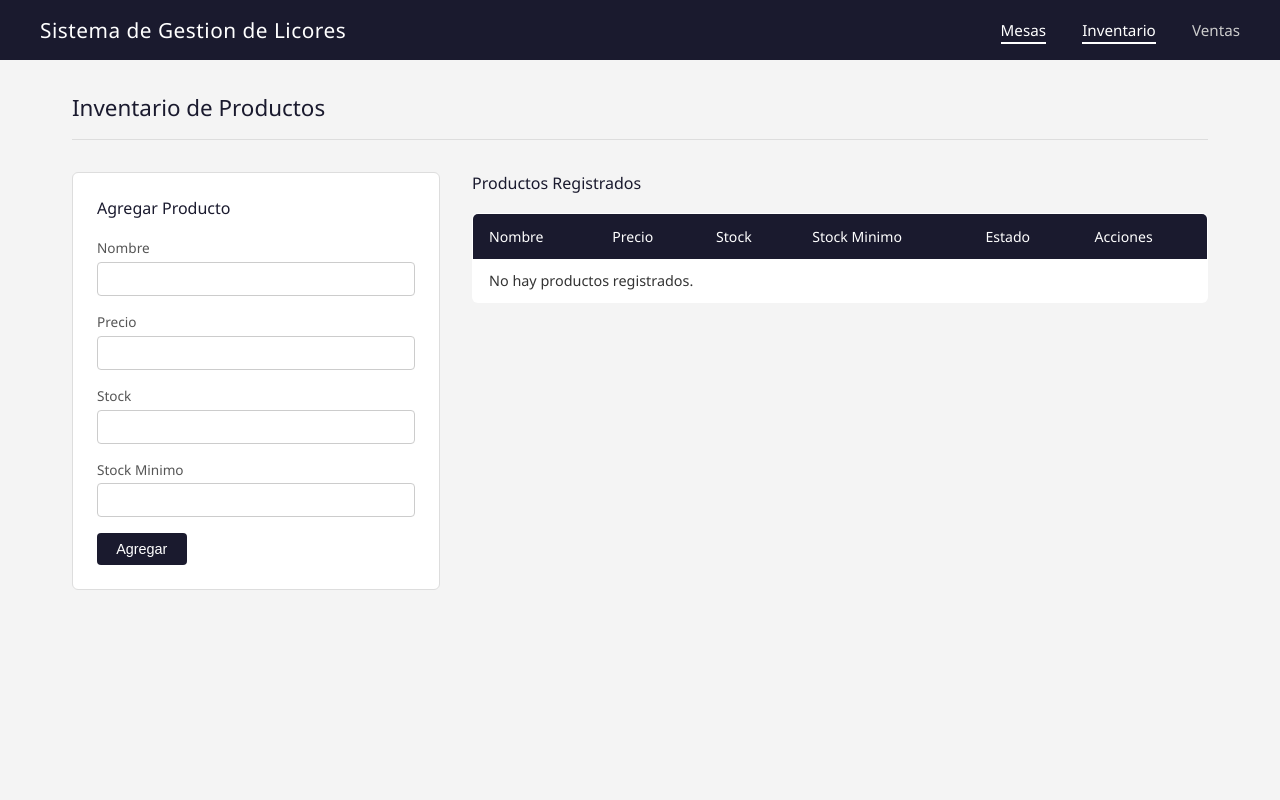
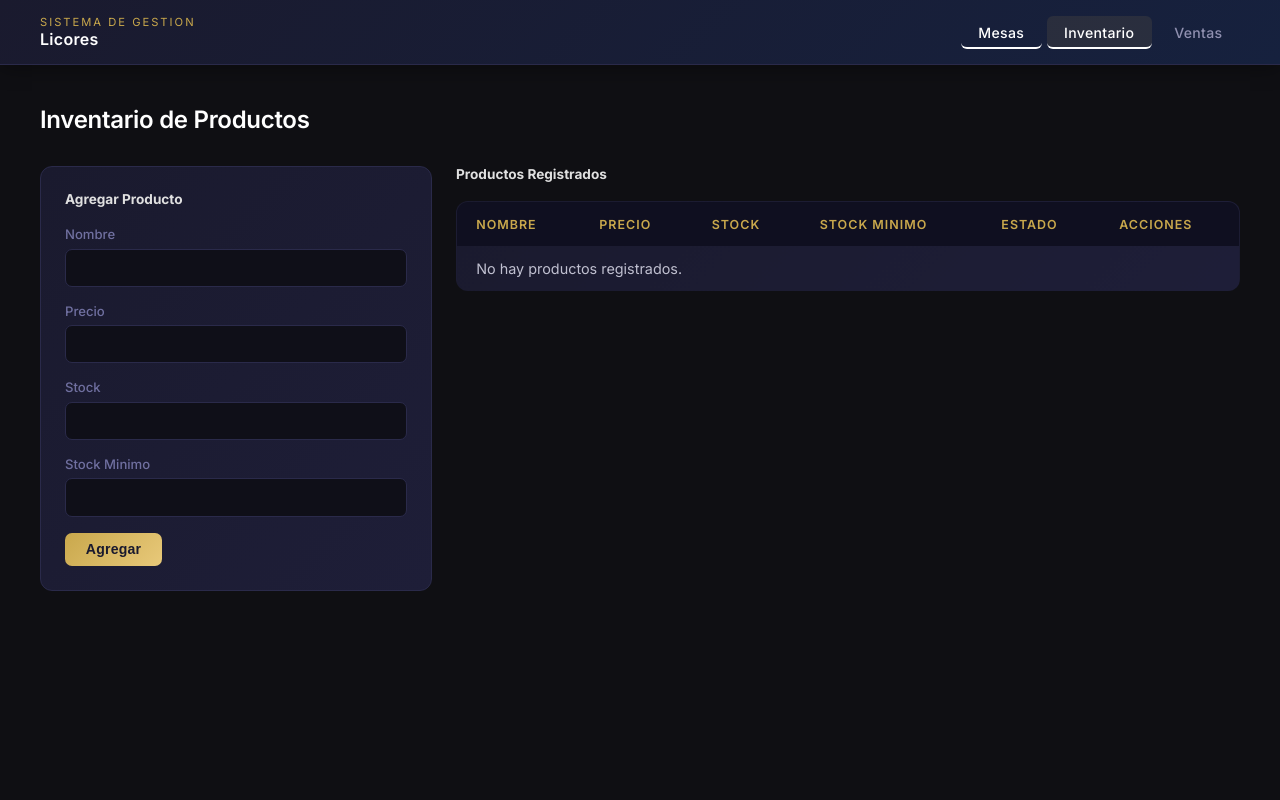
Before and after one commit to JuanDavidJR/licores-system, a Django app: page /inventario/ in a window 1280 px wide. Run offline with Django 5.2, Linux system fonts and the light colour scheme; data that the repository does not hold is empty.

Commit message:
mejora visual

```diff
--- a/static/css/styles.css
+++ b/static/css/styles.css
@@ -1,3 +1,5 @@
+@import url('https://fonts.googleapis.com/css2?family=Inter:wght@300;400;500;600;700&display=swap');
+
 * {
     margin: 0;
     padding: 0;
@@ -5,59 +7,91 @@
 }
 
 body {
-    font-family: 'Segoe UI', Tahoma, Geneva, Verdana, sans-serif;
-    background-color: #f4f4f4;
-    color: #333;
+    font-family: 'Inter', sans-serif;
+    background-color: #0f0f13;
+    color: #e0e0e0;
+    min-height: 100vh;
 }
 
 /* HEADER */
 header {
-    background-color: #1a1a2e;
-    color: #fff;
-    padding: 1rem 2rem;
+    background: linear-gradient(135deg, #1a1a2e 0%, #16213e 100%);
+    border-bottom: 1px solid #2a2a4a;
+    padding: 0 2.5rem;
+    height: 65px;
+    display: flex;
+    align-items: center;
+    position: sticky;
+    top: 0;
+    z-index: 100;
+    box-shadow: 0 2px 20px rgba(0,0,0,0.4);
 }
 
 .header-container {
     display: flex;
     justify-content: space-between;
     align-items: center;
-    max-width: 1200px;
+    width: 100%;
+    max-width: 1300px;
     margin: 0 auto;
 }
 
-header h1 {
-    font-size: 1.3rem;
-    font-weight: 500;
-    letter-spacing: 0.5px;
+.header-brand {
+    display: flex;
+    align-items: center;
+}
+
+.header-title {
+    display: flex;
+    flex-direction: column;
+}
+
+.header-title span:first-child {
+    font-size: 0.7rem;
+    font-weight: 400;
+    color: #c9a84c;
+    letter-spacing: 2px;
+    text-transform: uppercase;
+}
+
+.header-title span:last-child {
+    font-size: 1rem;
+    font-weight: 600;
+    color: #ffffff;
+    letter-spacing: 0.3px;
+}
+
+nav {
+    display: flex;
+    gap: 0.3rem;
 }
 
 nav a {
-    color: #ccc;
+    color: #9090b0;
     text-decoration: none;
-    margin-left: 2rem;
-    font-size: 0.95rem;
-    transition: color 0.2s;
+    font-size: 0.88rem;
+    font-weight: 500;
+    padding: 0.5rem 1.1rem;
+    border-radius: 6px;
+    transition: all 0.2s;
+    letter-spacing: 0.3px;
 }
 
 nav a:hover {
-    color: #fff;
+    color: #ffffff;
+    background-color: rgba(255,255,255,0.07);
+}
+
+nav a.active {
+    color: #c9a84c;
+    background-color: rgba(201,168,76,0.1);
 }
 
 /* MAIN */
 main {
-    max-width: 1200px;
-    margin: 2rem auto;
-    padding: 0 2rem;
-}
-
-/* FOOTER */
-footer {
-    text-align: center;
-    padding: 1.5rem;
-    background-color: #1a1a2e;
-    color: #aaa;
-    font-size: 0.85rem;
-    margin-top: 3rem;
+    max-width: 1300px;
+    margin: 2.5rem auto;
+    padding: 0 2.5rem;
 }
 
 /* PAGE HEADER */
@@ -66,169 +100,227 @@
     justify-content: space-between;
     align-items: center;
     margin-bottom: 2rem;
-    border-bottom: 1px solid #ddd;
-    padding-bottom: 1rem;
 }
 
 .page-header h2 {
-    font-size: 1.4rem;
-    font-weight: 500;
-    color: #1a1a2e;
+    font-size: 1.5rem;
+    font-weight: 600;
+    color: #ffffff;
+    letter-spacing: -0.3px;
 }
 
 /* BOTONES */
 .btn {
-    background-color: #1a1a2e;
-    color: #fff;
-    padding: 0.5rem 1.2rem;
+    background: linear-gradient(135deg, #c9a84c, #e8c97a);
+    color: #1a1a2e;
+    padding: 0.55rem 1.3rem;
     border: none;
-    border-radius: 4px;
+    border-radius: 7px;
     cursor: pointer;
-    font-size: 0.9rem;
+    font-size: 0.88rem;
+    font-weight: 600;
     text-decoration: none;
     display: inline-block;
-    transition: background-color 0.2s;
+    transition: all 0.2s;
+    letter-spacing: 0.2px;
 }
 
 .btn:hover {
-    background-color: #2e2e5e;
+    transform: translateY(-1px);
+    box-shadow: 0 4px 15px rgba(201,168,76,0.3);
 }
 
 .btn-secondary {
-    background-color: #888;
-    color: #fff;
-    padding: 0.5rem 1.2rem;
-    border: none;
-    border-radius: 4px;
+    background-color: transparent;
+    color: #9090b0;
+    padding: 0.55rem 1.3rem;
+    border: 1px solid #2a2a4a;
+    border-radius: 7px;
     cursor: pointer;
-    font-size: 0.9rem;
+    font-size: 0.88rem;
+    font-weight: 500;
     text-decoration: none;
     display: inline-block;
-    transition: background-color 0.2s;
+    transition: all 0.2s;
 }
 
 .btn-secondary:hover {
-    background-color: #666;
+    color: #ffffff;
+    border-color: #4a4a6a;
+    background-color: rgba(255,255,255,0.05);
 }
 
 .btn-cerrar {
-    background-color: #c0392b;
+    background: linear-gradient(135deg, #c0392b, #e74c3c);
     color: #fff;
-    padding: 0.7rem 1.5rem;
+    padding: 0.75rem 1.5rem;
     border: none;
-    border-radius: 4px;
+    border-radius: 7px;
     cursor: pointer;
     font-size: 0.95rem;
+    font-weight: 600;
     width: 100%;
     margin-top: 1rem;
-    transition: background-color 0.2s;
+    transition: all 0.2s;
 }
 
 .btn-cerrar:hover {
-    background-color: #a93226;
+    transform: translateY(-1px);
+    box-shadow: 0 4px 15px rgba(192,57,43,0.4);
 }
 
 .btn-eliminar {
-    background-color: #c0392b;
-    color: #fff;
-    padding: 0.3rem 0.8rem;
-    border: none;
-    border-radius: 4px;
+    background-color: transparent;
+    color: #e74c3c;
+    padding: 0.35rem 0.9rem;
+    border: 1px solid #e74c3c;
+    border-radius: 6px;
     cursor: pointer;
-    font-size: 0.85rem;
-    transition: background-color 0.2s;
+    font-size: 0.82rem;
+    font-weight: 500;
+    transition: all 0.2s;
 }
 
 .btn-eliminar:hover {
-    background-color: #a93226;
+    background-color: #e74c3c;
+    color: #fff;
 }
+
+/* DASHBOARD */
+.dashboard {
+    display: grid;
+    grid-template-columns: repeat(auto-fill, minmax(200px, 1fr));
+    gap: 1.2rem;
+    margin-bottom: 2rem;
+}
+
+.stat-card {
+    background: linear-gradient(135deg, #1a1a2e, #1e1e38);
+    border: 1px solid #2a2a4a;
+    border-radius: 12px;
+    padding: 1.3rem 1.5rem;
+    display: flex;
+    flex-direction: column;
+    gap: 0.5rem;
+    transition: all 0.2s;
+}
+
+.stat-card:hover {
+    border-color: #3a3a5a;
+    transform: translateY(-2px);
+}
+
+.stat-label {
+    font-size: 0.75rem;
+    font-weight: 500;
+    color: #6060a0;
+    text-transform: uppercase;
+    letter-spacing: 1px;
+}
+
+.stat-value {
+    font-size: 2rem;
+    font-weight: 700;
+    color: #ffffff;
+}
+
+.stat-value.libre { color: #2ecc71; }
+.stat-value.ocupada { color: #e74c3c; }
+.stat-value.alerta { color: #f39c12; }
+.stat-value.dorado { color: #c9a84c; }
 
 /* MESAS */
 .mesas-grid {
     display: grid;
     grid-template-columns: repeat(auto-fill, minmax(200px, 1fr));
-    gap: 1.5rem;
+    gap: 1.2rem;
 }
 
 .mesa-card {
-    background-color: #fff;
-    border-radius: 6px;
+    background: linear-gradient(135deg, #1a1a2e, #1e1e38);
+    border-radius: 12px;
     padding: 1.5rem;
     text-align: center;
-    border: 1px solid #ddd;
-    box-shadow: 0 1px 3px rgba(0,0,0,0.08);
+    border: 1px solid #2a2a4a;
+    transition: all 0.25s;
+    position: relative;
+    overflow: hidden;
+}
+
+.mesa-card::before {
+    content: '';
+    position: absolute;
+    top: 0;
+    left: 0;
+    right: 0;
+    height: 3px;
+}
+
+.mesa-card.libre::before {
+    background: linear-gradient(90deg, #27ae60, #2ecc71);
+}
+
+.mesa-card.ocupada::before {
+    background: linear-gradient(90deg, #c0392b, #e74c3c);
+}
+
+.mesa-card:hover {
+    transform: translateY(-3px);
+    box-shadow: 0 8px 25px rgba(0,0,0,0.3);
+    border-color: #3a3a5a;
 }
 
 .mesa-card h3 {
-    font-size: 1.1rem;
-    margin-bottom: 0.5rem;
-    color: #1a1a2e;
+    font-size: 1.2rem;
+    font-weight: 600;
+    color: #ffffff;
+    margin-bottom: 0.4rem;
 }
 
 .mesa-card .estado {
-    font-size: 0.9rem;
-    margin-bottom: 1rem;
+    font-size: 0.82rem;
     font-weight: 500;
+    margin-bottom: 1.2rem;
+    letter-spacing: 0.5px;
+    text-transform: uppercase;
 }
 
-.mesa-card.libre {
-    border-left: 4px solid #27ae60;
-}
-
-.mesa-card.libre .estado {
-    color: #27ae60;
-}
-
-.mesa-card.ocupada {
-    border-left: 4px solid #c0392b;
-}
-
-.mesa-card.ocupada .estado {
-    color: #c0392b;
-}
+.mesa-card.libre .estado { color: #2ecc71; }
+.mesa-card.ocupada .estado { color: #e74c3c; }
 
 /* PEDIDO */
 .pedido-container {
     display: grid;
     grid-template-columns: 1fr 2fr;
-    gap: 2rem;
+    gap: 1.5rem;
 }
 
-.pedido-form {
-    background-color: #fff;
+.pedido-form,
+.pedido-detalle {
+    background: linear-gradient(135deg, #1a1a2e, #1e1e38);
     padding: 1.5rem;
-    border-radius: 6px;
-    border: 1px solid #ddd;
+    border-radius: 12px;
+    border: 1px solid #2a2a4a;
 }
 
-.pedido-form h3 {
-    margin-bottom: 1.2rem;
-    font-size: 1rem;
-    color: #1a1a2e;
-    font-weight: 500;
-}
-
-.pedido-detalle {
-    background-color: #fff;
-    padding: 1.5rem;
-    border-radius: 6px;
-    border: 1px solid #ddd;
-}
-
+.pedido-form h3,
 .pedido-detalle h3 {
     margin-bottom: 1.2rem;
-    font-size: 1rem;
-    color: #1a1a2e;
-    font-weight: 500;
+    font-size: 0.85rem;
+    color: #c9a84c;
+    font-weight: 600;
+    text-transform: uppercase;
+    letter-spacing: 1px;
 }
 
 .total {
     text-align: right;
     margin-top: 1rem;
-    font-size: 1.1rem;
-    color: #1a1a2e;
+    font-size: 1.15rem;
+    color: #c9a84c;
+    font-weight: 600;
     padding-top: 0.8rem;
-    border-top: 1px solid #ddd;
+    border-top: 1px solid #2a2a4a;
 }
 
 /* FORMULARIOS */
@@ -238,53 +330,61 @@
 
 .form-group label {
     display: block;
-    font-size: 0.85rem;
-    color: #555;
-    margin-bottom: 0.3rem;
+    font-size: 0.82rem;
+    color: #7070a0;
+    margin-bottom: 0.4rem;
+    font-weight: 500;
 }
 
 .form-group input,
 .form-group select {
     width: 100%;
-    padding: 0.5rem 0.8rem;
-    border: 1px solid #ccc;
-    border-radius: 4px;
+    padding: 0.6rem 0.9rem;
+    border: 1px solid #2a2a4a;
+    border-radius: 7px;
     font-size: 0.9rem;
-    color: #333;
+    color: #e0e0e0;
+    background-color: #0f0f18;
+    transition: border-color 0.2s;
+    font-family: 'Inter', sans-serif;
 }
 
 .form-group input:focus,
 .form-group select:focus {
     outline: none;
-    border-color: #1a1a2e;
+    border-color: #c9a84c;
+    box-shadow: 0 0 0 3px rgba(201,168,76,0.1);
 }
 
 /* TABLAS */
 table {
     width: 100%;
     border-collapse: collapse;
-    background-color: #fff;
-    border-radius: 6px;
+    background: linear-gradient(135deg, #1a1a2e, #1e1e38);
+    border-radius: 12px;
     overflow: hidden;
-    border: 1px solid #ddd;
+    border: 1px solid #2a2a4a;
 }
 
 thead {
-    background-color: #1a1a2e;
-    color: #fff;
+    background-color: #0f0f20;
 }
 
 th {
-    padding: 0.8rem 1rem;
+    padding: 0.9rem 1.2rem;
     text-align: left;
-    font-size: 0.88rem;
-    font-weight: 500;
+    font-size: 0.78rem;
+    font-weight: 600;
+    color: #c9a84c;
+    text-transform: uppercase;
+    letter-spacing: 1px;
 }
 
 td {
-    padding: 0.75rem 1rem;
+    padding: 0.85rem 1.2rem;
     font-size: 0.9rem;
-    border-bottom: 1px solid #eee;
+    border-bottom: 1px solid #1e1e38;
+    color: #c0c0d0;
 }
 
 tr:last-child td {
@@ -292,71 +392,27 @@
 }
 
 tr:hover td {
-    background-color: #f9f9f9;
+    background-color: rgba(255,255,255,0.02);
 }
 
-.stock-bajo td {
-    color: #c0392b;
-}
+.stock-bajo td { color: #e74c3c; }
 
 /* INVENTARIO */
 .inventario-container {
     display: grid;
     grid-template-columns: 1fr 2fr;
-    gap: 2rem;
+    gap: 1.5rem;
 }
 
 .inventario-form {
-    background-color: #fff;
+    background: linear-gradient(135deg, #1a1a2e, #1e1e38);
     padding: 1.5rem;
-    border-radius: 6px;
-    border: 1px solid #ddd;
+    border-radius: 12px;
+    border: 1px solid #2a2a4a;
+    height: fit-content;
 }
 
-.inventario-form h3 {
-    margin-bottom: 1.2rem;
-    font-size: 1rem;
-    color: #1a1a2e;
-    font-weight: 500;
-}
-
+.inventario-form h3,
 .inventario-tabla h3 {
     margin-bottom: 1.2rem;
-    font-size: 1rem;
-    color: #1a1a2e;
-    font-weight: 500;
-}
-
-/* VENTAS */
-.ventas-container {
-    display: flex;
-    flex-direction: column;
-    gap: 1.5rem;
-}
-
-.ventas-resumen {
-    background-color: #1a1a2e;
-    color: #fff;
-    padding: 1.5rem 2rem;
-    border-radius: 6px;
-    display: flex;
-    justify-content: space-between;
-    align-items: center;
-}
-
-.ventas-resumen h3 {
-    font-size: 1rem;
-    font-weight: 400;
-}
-
-.total-dia {
-    font-size: 1.8rem;
-    font-weight: 500;
-}
-
-/* EMPTY */
-.empty {
-    color: #888;
-    font-size: 0.9rem;
-    padding: 1rem 0;
-}
+    font-size: 0.85rem;
--- a/templates/base.html
+++ b/templates/base.html
@@ -10,11 +10,16 @@
 <body>
     <header>
         <div class="header-container">
-            <h1>Sistema de Gestion de Licores</h1>
+            <div class="header-brand">
+                <div class="header-title">
+                    <span>Sistema de Gestion</span>
+                    <span>Licores</span>
+                </div>
+            </div>
             <nav>
-                <a href="{% url 'mesas' %}">Mesas</a>
-                <a href="{% url 'inventario' %}">Inventario</a>
-                <a href="{% url 'ventas' %}">Ventas</a>
+                <a href="{% url 'mesas' %}" {% if request.resolver_match.url_name == 'mesas' %}class="active"{% endif %}>Mesas</a>
+                <a href="{% url 'inventario' %}" {% if request.resolver_match.url_name == 'inventario' %}class="active"{% endif %}>Inventario</a>
+                <a href="{% url 'ventas' %}" {% if request.resolver_match.url_name == 'ventas' %}class="active"{% endif %}>Ventas</a>
             </nav>
         </div>
     </header>
@@ -22,7 +27,6 @@
         {% block content %}
         {% endblock %}
     </main>
-
     <script src="{% static 'js/main.js' %}"></script>
 </body>
 </html>
```
